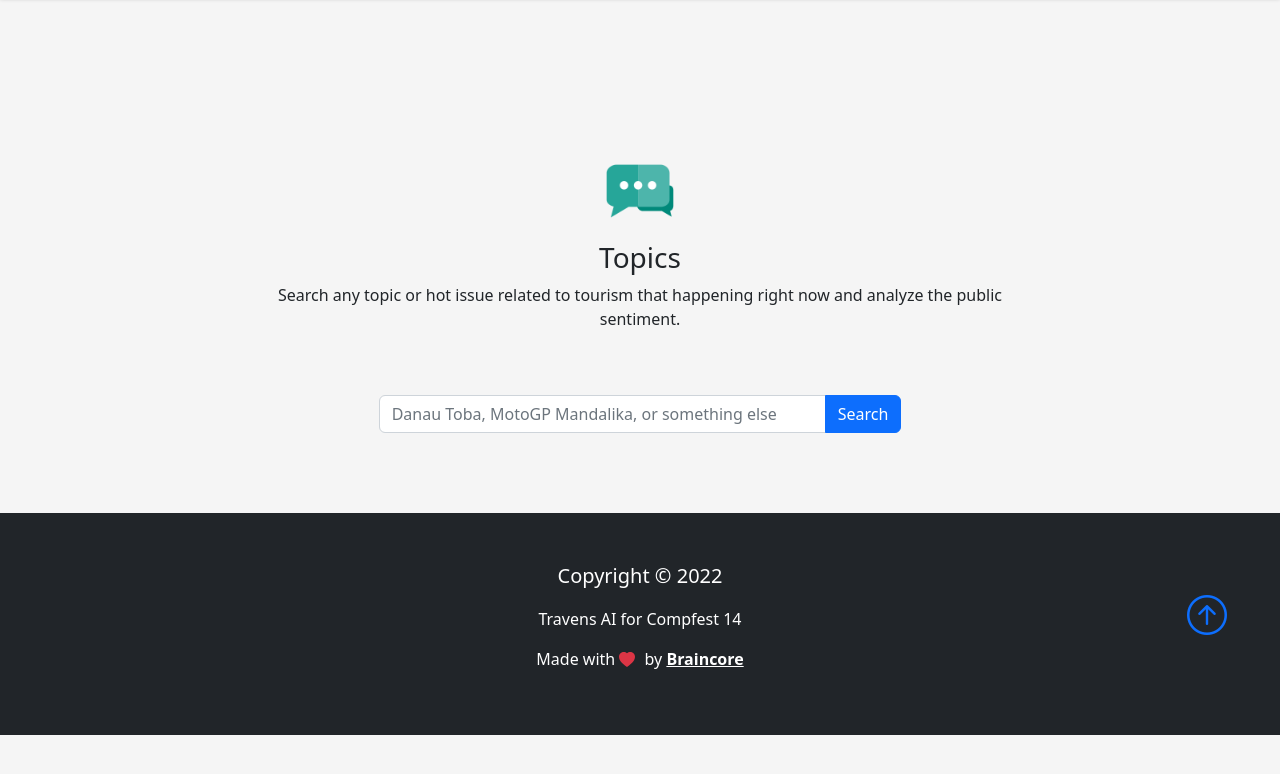
After one commit to algonacci/COMPFEST-14, a Flask app: page /sentiment-analysis/topic in a window 1280 px wide. The commit adds this page. Shown: the top 774 px of the page. Run offline with Flask 2, Linux system fonts and the light colour scheme; parts of the project's set-up code (start-up, migrations or seed data) failed here and were passed over; some libraries are stand-ins or nearby versions.

Commit message:
feat: Initialize the topic sentiment analysis

```diff
--- a/app.py
+++ b/app.py
@@ -38,6 +38,14 @@ def flight_fare_predictor():
 def sentiment_analysis_page():
     return render_template('sentiment-analysis.html')
 
+@app.route('/sentiment-analysis/topic', methods=['GET', 'POST'])
+@cross_origin()
+def topic_sentiment_analysis():
+    if request.method == 'POST':
+        pass
+    else:
+        return render_template('topic-sentiment-analysis.html')
+
 
 if __name__ == '__main__':
     app.run(debug=True, host='0.0.0.0')
--- a/static/css/main.css
+++ b/static/css/main.css
@@ -63,3 +63,9 @@ df-messenger {
       transform: rotate(360deg);
   }
 }
+
+#banner {
+  width: 50%;
+  height: auto;
+  margin: auto;
+}
--- a/templates/includes/footer.html
+++ b/templates/includes/footer.html
@@ -1,7 +1,6 @@
 <footer class="p-5 bg-dark text-white text-center position-relative">
     <div class="container">
         <p class="lead">Copyright &copy; 2022 </p>
-        <br>
         <p>Travens AI for Compfest 14</p>
         <p>
             Made with
@@ -10,7 +9,7 @@
                 <path fill-rule="evenodd"
                     d="M8 1.314C12.438-3.248 23.534 4.735 8 15-7.534 4.736 3.562-3.248 8 1.314z" />
             </svg>
-            by <a href="https://braincore.id/" class="text-white fw-bold">Braincore</a>
+            by <a href="https://braincore.id/" target="_blank" class="text-white fw-bold">Braincore</a>
         </p>
         <a href="#" class="position-absolute bottom-0 end-0 p-5 mb-5">
             <i class="bi bi-arrow-up-circle h1"></i>
--- /dev/null
+++ b/templates/topic-sentiment-analysis.html
@@ -0,0 +1,37 @@
+<!DOCTYPE html>
+<html lang="en">
+
+{% include 'includes/head.html' %}
+
+<body>
+    {% include 'includes/navbar.html' %}
+
+    <div class="container">
+        <div class="row justify-content-center text-center">
+            <div class="col-lg-8 p-3">
+                <img src="/static/img/twitter_topic.png" alt="Twitter-Topic" width="100">
+                <h3>Topics</h3>
+                <p>Search any topic or hot issue related to tourism that happening right now and analyze the public sentiment.</p>
+                <form action="/attention_studio" method="POST">
+                    <div class="row justify-content-center text-center p-5">
+                        <div class="col-lg-10">
+                            <div class="input-group mb-3">
+                                <input type="text" class="form-control" placeholder="Danau Toba, MotoGP Mandalika, or something else"
+                                    aria-label="Danau Toba, MotoGP Mandalika, or something else" aria-describedby="button-addon2">
+                                <button class="btn btn-primary" type="button"
+                                    id="button-addon2">Search</button>
+                            </div>
+                        </div>
+                    </div>
+                </form>
+
+            </div>
+        </div>
+    </div>
+
+    {% include 'includes/footer.html' %}
+
+    {% include 'includes/scripts.html' %}
+</body>
+
+</html>
```
Also changed, not shown: templates/sentiment-analysis.html (+6 -6 lines), static/img/twitter_account.png (added), static/img/twitter_topic.png (added).
